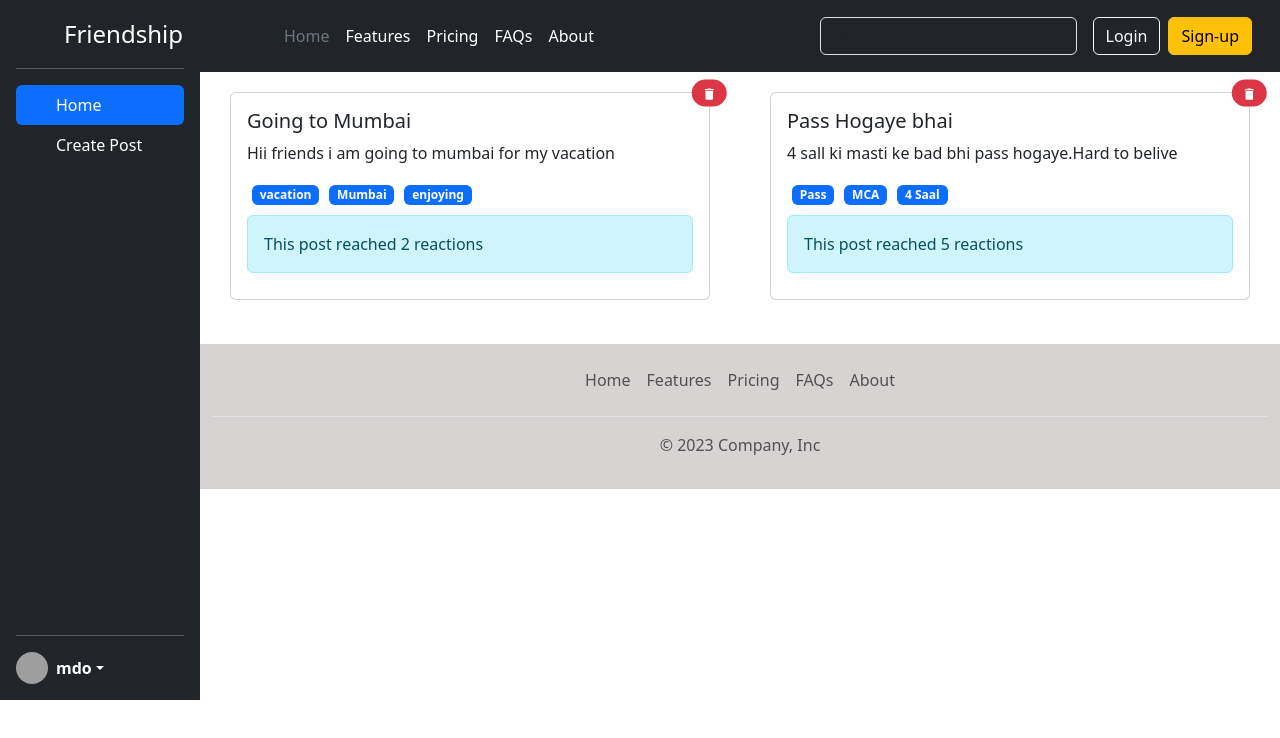
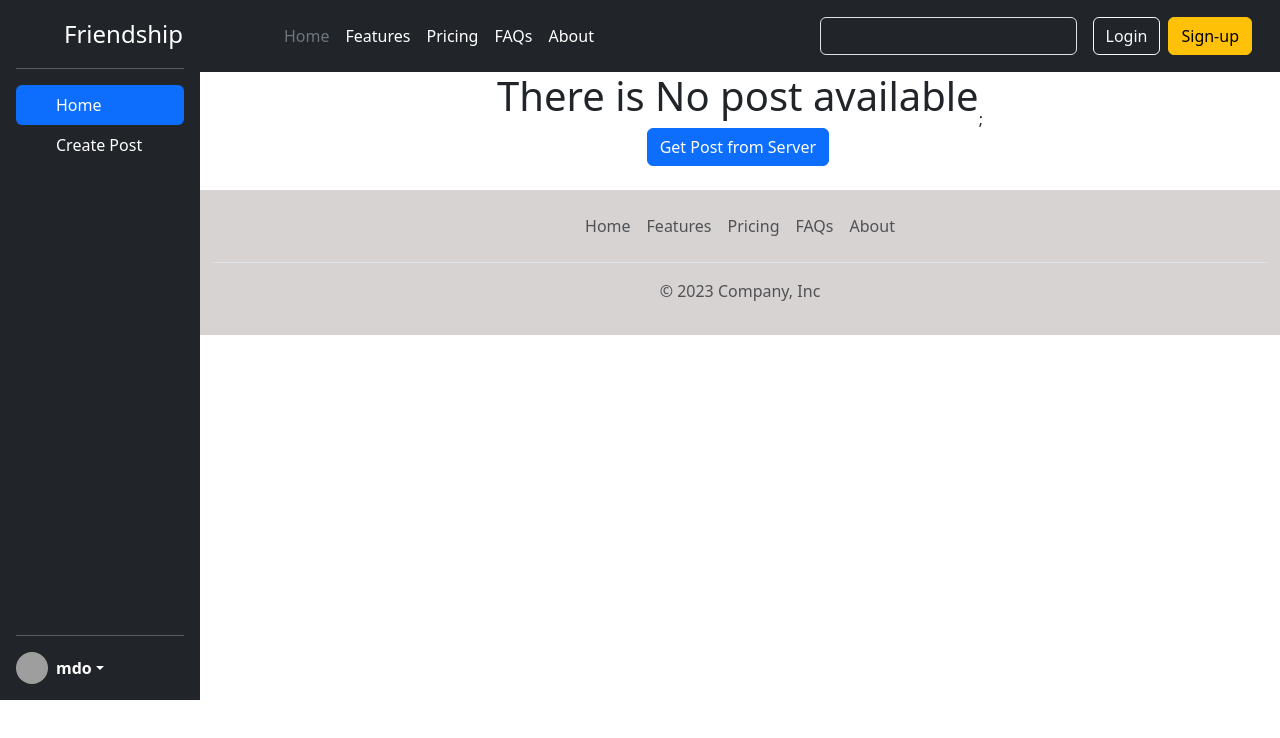
Before and after one commit to Sahusuman880/Social-Media-Clone-Adding-React-Router, a React (Vite) app: page / in a window 1280 px wide. Shown: the top 738 px of the page. Built offline with nearby package versions, Linux system fonts and the light colour scheme; grey boxes are pictures that could not be loaded.

Commit message:
Adding all files

```diff
--- a/src/App.css
+++ b/src/App.css
@@ -9,12 +9,7 @@
 
   min-height: 100%;
 }
-.sidebars{
-  position: sticky;
-  left: 0px;
-  top: 0px;
 
-}
 .Header{
   position: sticky;
   top: 0px;
@@ -22,13 +17,14 @@
 }
 .Footer{
   position: sticky;
- bottom: 0px;
+ bottom: -14px;
   width:100%;
 
   background-color: rgb(215, 211, 211);
 }
 .post-card{
   margin: 20px 10px;
+
 
 }
 .tags{
@@ -44,6 +40,6 @@
 .innercontent{
   display: flex;
   align-items: center;
-  justify-content: space-around;
+  justify-content: center;
   flex-wrap: wrap;
 }
--- a/src/Components/PostList.jsx
+++ b/src/Components/PostList.jsx
@@ -1,11 +1,21 @@
 import Post from "./Post";
 import { useContext } from "react";
 import { Postlistcontext } from "../Store/postlist-store";
+import WelcomeMessage from "./WelcomeMessage";
 
 function PostList() {
-  const { postlist } = useContext(Postlistcontext);
+  const { postlist, addInitialPosts } = useContext(Postlistcontext);
+  function onGetPostClick() {
+    fetch("https://dummyjson.com/posts")
+      .then((res) => res.json())
+      .then((data) => addInitialPosts(data.posts));
+  }
+
   return (
     <>
+      {postlist.length == 0 ? (
+        <WelcomeMessage onGetPostClick={onGetPostClick} />
+      ) : null}
       {postlist.map((post, index) => (
         <Post key={post.id} post={post} index={index} />
       ))}
--- /dev/null
+++ b/src/Components/WelcomeMessage.jsx
@@ -0,0 +1,14 @@
+function WelcomeMessage({ onGetPostClick }) {
+  return (
+    <>
+      <center className="welcome">
+        <h1>There is No post available</h1>
+        <button type="button" class="btn btn-primary" onClick={onGetPostClick}>
+          Get Post from Server
+        </button>
+      </center>
+      ;
+    </>
+  );
+}
+export default WelcomeMessage;
--- a/src/Store/postlist-store.jsx
+++ b/src/Store/postlist-store.jsx
@@ -3,6 +3,7 @@
 export const Postlistcontext = createContext({
   postlist: [],
   addPost: () => {},
+  addInitialPosts: () => {},
   deletePost: () => {},
 });
 
@@ -26,26 +27,15 @@
     newPost.splice(action.payload.index, 1);
     newPostList = [...newPost];
   }
+
+  if (action.type === "ADD_INITIAL_ITEM") {
+    newPostList = action.payload.posts;
+  }
   return newPostList;
 }
 
 const PostListProvider = (props) => {
-  const [postlist, dispatchPostlist] = useReducer(postListReducer, [
-    {
-      title: "Going to Mumbai",
-      body: "Hii friends i am going to mumbai for my vacation",
-      reactions: 2,
-      userId: "user-9",
-      tags: ["vacation", "Mumbai", "enjoying"],
-    },
-    {
-      title: "Pass Hogaye bhai",
-      body: "4 sall ki masti ke bad bhi pass hogaye.Hard to belive",
-      reactions: 5,
-      userId: "user-10",
-      tags: ["Pass", "MCA", "4 Saal"],
-    },
-  ]);
+  const [postlist, dispatchPostlist] = useReducer(postListReducer, []);
   const addPost = (userId, title, body, reactions, tags) => {
     console.log(userId, title, body, reactions, tags);
     dispatchPostlist({
@@ -59,6 +49,15 @@
       },
     });
   };
+
+  const addInitialPosts = (posts) => {
+    dispatchPostlist({
+      type: "ADD_INITIAL_ITEM",
+      payload: {
+        posts,
+      },
+    });
+  };
   const deletePost = (index) => {
     dispatchPostlist({
       type: "DELETE_ITEM",
@@ -69,7 +68,9 @@
   };
 
   return (
-    <Postlistcontext.Provider value={{ postlist, addPost, deletePost }}>
+    <Postlistcontext.Provider
+      value={{ postlist, addPost, addInitialPosts, deletePost }}
+    >
       {props.children}
     </Postlistcontext.Provider>
   );
```
